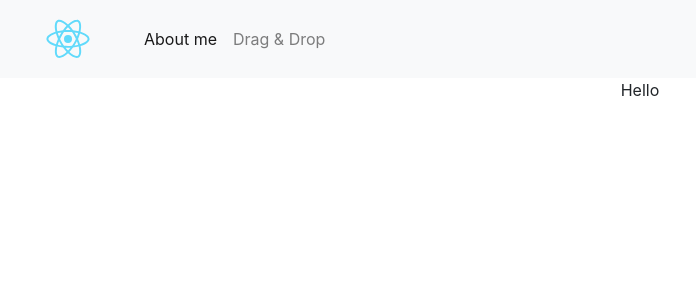
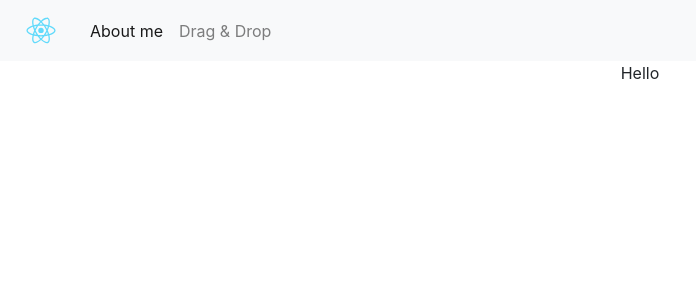
Before and after one commit to madarosca/react-demo, a React (Create React App) app: page /#/about in a window 1280 px wide. Shown: the top 300 px of the page, without its empty margins (0-696 px from the left). Built offline with nearby package versions, Linux system fonts and the light colour scheme; what react-router-redux would draw is missing.

Commit message:
logo image update

```diff
--- a/src/containers/NavBar.js
+++ b/src/containers/NavBar.js
@@ -7,8 +7,8 @@ const NavBar = (props) => {
 	return (
 		<div className='row'>
 			<nav className='col-12 navbar navbar-expand-lg navbar-light bg-light'>
-				<a className='navbar-brand col-1' href='/' target='_blank' title='View all projects'>
-					<img src={logo} alt={'logo'} className='img-fluid' />
+				<a className='navbar-brand' href='/' target='_blank' title='View all projects'>
+					<img src={logo} alt={'logo'} className='img-fluid logo' />
 				</a>
 				<button
 					className='navbar-toggler'
--- a/src/index.scss
+++ b/src/index.scss
@@ -4,4 +4,9 @@ body {
 	padding: 0;
 }
 
+.logo {
+	width: 50px;
+	height: 50px;
+}
+
 @import '~bootstrap/scss/bootstrap.scss';
```
